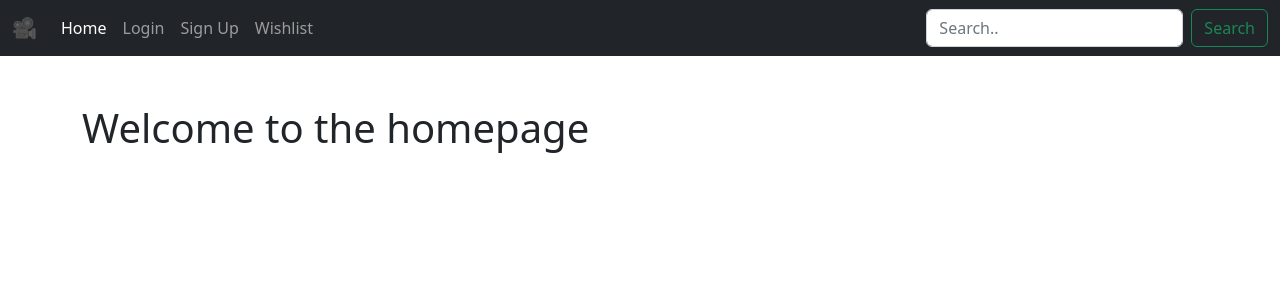
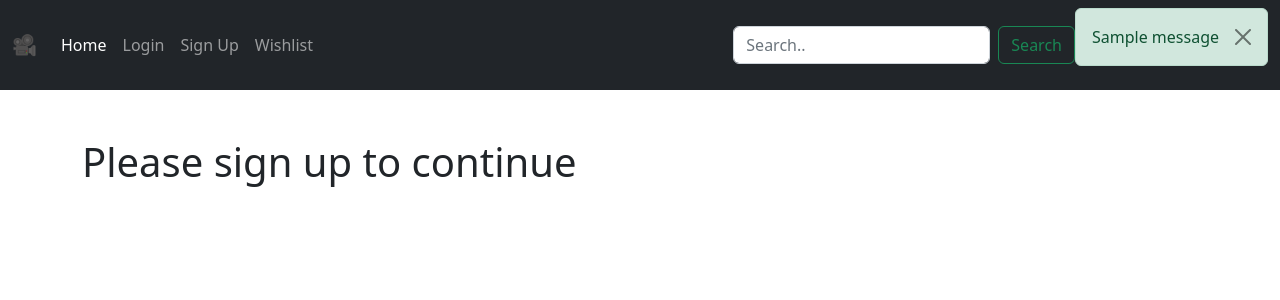
Before and after one commit to Fenera/Movie-Wishlist-App, a Flask app: template website/templates/home.html in a window 1280 px wide. Shown: the top 300 px of the page. Run offline with Flask 3, Linux system fonts and the light colour scheme; the template is opened without the code that fills it, so the values that code supplies are empty; one stand-in notice (Sample message) is shown.

Commit message:
added sign-up page

```diff
--- a/website/templates/base.html
+++ b/website/templates/base.html
@@ -44,6 +44,18 @@
             <input class="form-control me-2" type="search" placeholder="Search.." aria-label="Search">
             <button class="btn btn-outline-success" type="submit">Search</button>
           </form>
+
+          {% with messages = get_flashed_messages(with_categories=true) %}
+          {% if messages %}
+            {% for category, message in messages %}
+              <div class="alert alert-{{ category }} alert-dismissible fade show" role="alert">
+                {{ message }}
+                <button type="button" class="btn-close" data-bs-dismiss="alert" aria-label="Close"></button>
+              </div>
+            {% endfor %}
+          {% endif %}
+        {% endwith %}
+
         </div>
       </div>
     </nav>
--- a/website/templates/home.html
+++ b/website/templates/home.html
@@ -1,5 +1,9 @@
 {% extends 'base.html' %}
 
 {% block content %}
-<h1>Welcome to the homepage</h1>
+{% if user.is_authenticated %}
+<h1>Hello, {{user.username}}</h1>
+{% else %}
+<h1 id = register-first>Please sign up to continue</h1>
+{% endif %}
 {% endblock%}
--- a/website/templates/login.html
+++ b/website/templates/login.html
@@ -2,7 +2,6 @@
 
 
 {% block content %}
-    <h1 align="center">Login</h1>
     <section class="vh-100 bg-image"
     style="background-image: url(https://images.unsplash.com/photo-1502083896352-259ab9e342d7?q=80&w=2070&auto=format&fit=crop&ixlib=rb-4.0.3&ixid=M3wxMjA3fDB8MHxwaG90by1wYWdlfHx8fGVufDB8fHx8fA%3D%3D);">
     <div class="mask d-flex align-items-center h-100 gradient-custom-3">
@@ -11,6 +10,7 @@
           <div class="col-12 col-md-9 col-lg-7 col-xl-6">
             <div class="card" style="border-radius: 15px;">
               <div class="card-body p-5">
+                <h2 class="text-uppercase text-center mb-5">Login</h2>
 
                 <form>
 
```
Also changed, not shown: website/templates/sign_up.html (+6 -6 lines).
